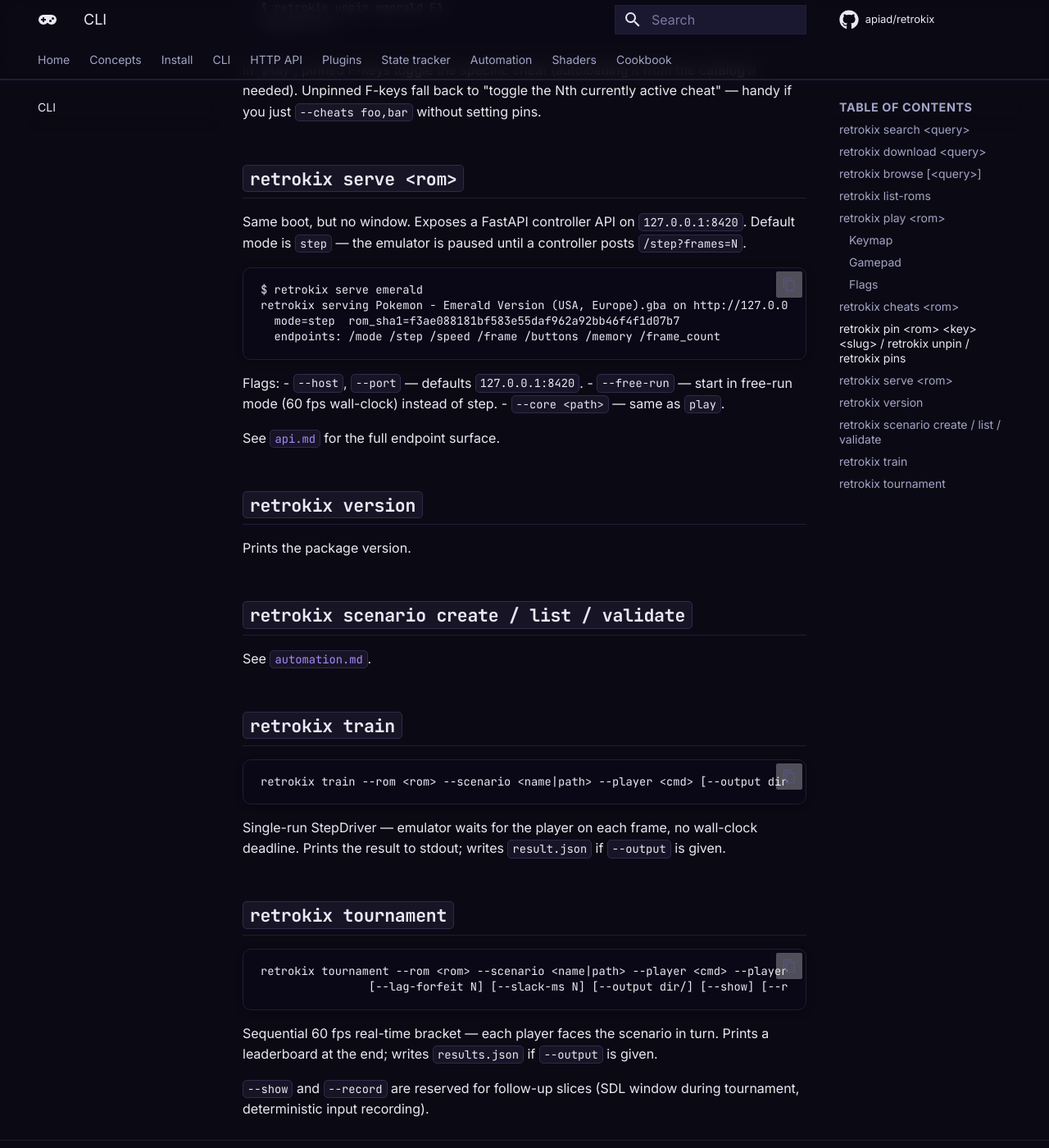
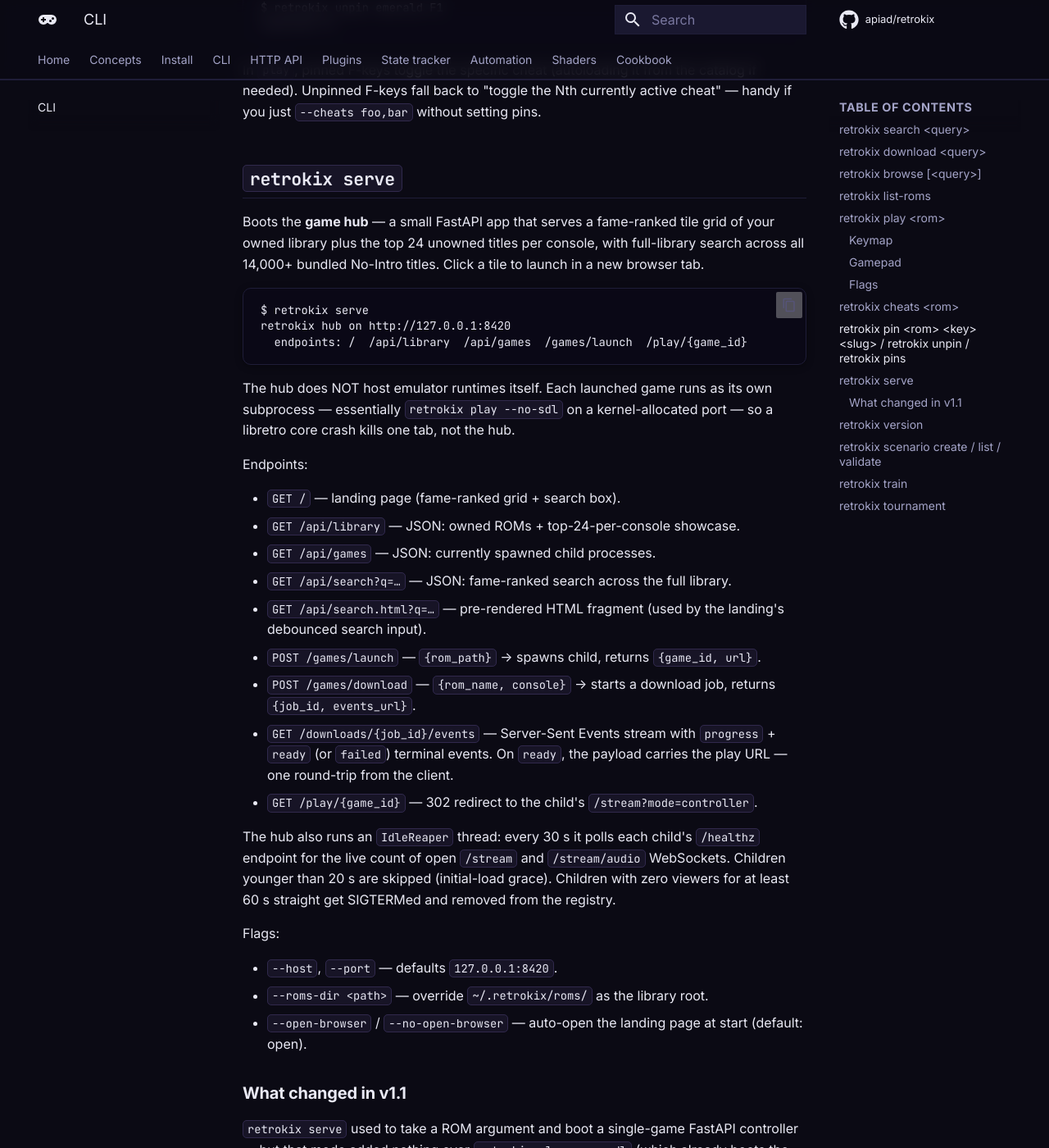
Before and after one commit to apiad/retrokix, an MkDocs documentation site: the page built from docs/cli.md, in a window 1280 px wide and 1400 px high, scrolled down 6272 px. Shown: the whole window at 82% size. Built offline with MkDocs 1.6.1 and Material for MkDocs 9.7.7, drawn with Linux system fonts in a browser that asks for light colours; comment, search, counter and statistics services are not loaded; some of the changed text lies outside the part shown.

Commit message:
docs: hub, search, and v1.1 notes
- README: dedicated "Game hub" intro section, "Game hub" added to
  feature list, architecture diagram updated to show hub → child
  subprocess fan-out, status bumped Alpha → Stable v1.1.0.
- docs/cli.md: full rewrite of the `retrokix serve` section —
  endpoints, lifecycle, idle reaper, and a `What changed in v1.1`
  callout pointing users who relied on the old per-rom `serve`
  to `play --no-sdl`.
- AGENTS.md: clarify multi-console + hub architecture for future
  agents working in this repo.
- mkdocs.yml: site_description mentions SNES + hub.

````diff
--- a/docs/cli.md
+++ b/docs/cli.md
@@ -230,25 +230,70 @@ In `play`, pinned F-keys toggle the specific cheat (autoloading it from the
 catalog if needed). Unpinned F-keys fall back to "toggle the Nth currently
 active cheat" — handy if you just `--cheats foo,bar` without setting pins.
 
-## `retrokix serve <rom>`
+## `retrokix serve`
 
-Same boot, but no window. Exposes a FastAPI controller API on
-`127.0.0.1:8420`. Default mode is `step` — the emulator is paused until a
-controller posts `/step?frames=N`.
+Boots the **game hub** — a small FastAPI app that serves a fame-ranked
+tile grid of your owned library plus the top 24 unowned titles per
+console, with full-library search across all 14,000+ bundled No-Intro
+titles. Click a tile to launch in a new browser tab.
 
 ```
-$ retrokix serve emerald
-retrokix serving Pokemon - Emerald Version (USA, Europe).gba on http://127.0.0.1:8420
-  mode=step  rom_sha1=f3ae088181bf583e55daf962a92bb46f4f1d07b7
-  endpoints: /mode /step /speed /frame /buttons /memory /frame_count
+$ retrokix serve
+retrokix hub on http://127.0.0.1:8420
+  endpoints: /  /api/library  /api/games  /games/launch  /play/{game_id}
 ```
 
+The hub does NOT host emulator runtimes itself. Each launched game
+runs as its own subprocess — essentially `retrokix play --no-sdl` on
+a kernel-allocated port — so a libretro core crash kills one tab,
+not the hub.
+
+Endpoints:
+
+- `GET /` — landing page (fame-ranked grid + search box).
+- `GET /api/library` — JSON: owned ROMs + top-24-per-console showcase.
+- `GET /api/games` — JSON: currently spawned child processes.
+- `GET /api/search?q=…` — JSON: fame-ranked search across the full library.
+- `GET /api/search.html?q=…` — pre-rendered HTML fragment (used by the
+  landing's debounced search input).
+- `POST /games/launch` — `{rom_path}` → spawns child, returns
+  `{game_id, url}`.
+- `POST /games/download` — `{rom_name, console}` → starts a download
+  job, returns `{job_id, events_url}`.
+- `GET /downloads/{job_id}/events` — Server-Sent Events stream with
+  `progress` + `ready` (or `failed`) terminal events. On `ready`,
+  the payload carries the play URL — one round-trip from the client.
+- `GET /play/{game_id}` — 302 redirect to the child's
+  `/stream?mode=controller`.
+
+The hub also runs an `IdleReaper` thread: every 30 s it polls each
+child's `/healthz` endpoint for the live count of open `/stream` and
+`/stream/audio` WebSockets. Children younger than 20 s are skipped
+(initial-load grace). Children with zero viewers for at least 60 s
+straight get SIGTERMed and removed from the registry.
+
 Flags:
+
 - `--host`, `--port` — defaults `127.0.0.1:8420`.
-- `--free-run` — start in free-run mode (60 fps wall-clock) instead of step.
-- `--core <path>` — same as `play`.
+- `--roms-dir <path>` — override `~/.retrokix/roms/` as the library root.
+- `--open-browser` / `--no-open-browser` — auto-open the landing page
+  at start (default: open).
 
-See [`api.md`](api.md) for the full endpoint surface.
+### What changed in v1.1
+
+`retrokix serve` used to take a ROM argument and boot a single-game
+FastAPI controller — but that mode added nothing over
+`retrokix play --no-sdl` (which already boots the same FastAPI app
+*and* opens the browser tab). The flag was scrapped in favour of the
+hub. If you want the old per-game-API behaviour, use:
+
+```
+$ retrokix play <rom> --no-sdl --no-open-browser
+```
+
+See [`api.md`](api.md) for the per-child endpoint surface (`/frame`,
+`/buttons`, `/memory`, `/step`, `/action`, `/capture_state`,
+`/plugins/...`).
 
 ## `retrokix version`
 
--- a/mkdocs.yml
+++ b/mkdocs.yml
@@ -1,5 +1,5 @@
 site_name: retrokix
-site_description: Retro consoles you can drive — hacker-first multi-console emulator (GBA + NES) with HTTP API.
+site_description: Retro consoles you can drive — hacker-first multi-console emulator (GBA + NES + SNES) with HTTP API and self-served game hub.
 site_url: https://apiad.github.io/retrokix/
 site_author: Alejandro Piad
 repo_url: https://github.com/apiad/retrokix
````
Also changed, not shown: AGENTS.md (+11 -6 lines), README.md (+35 -6 lines).
